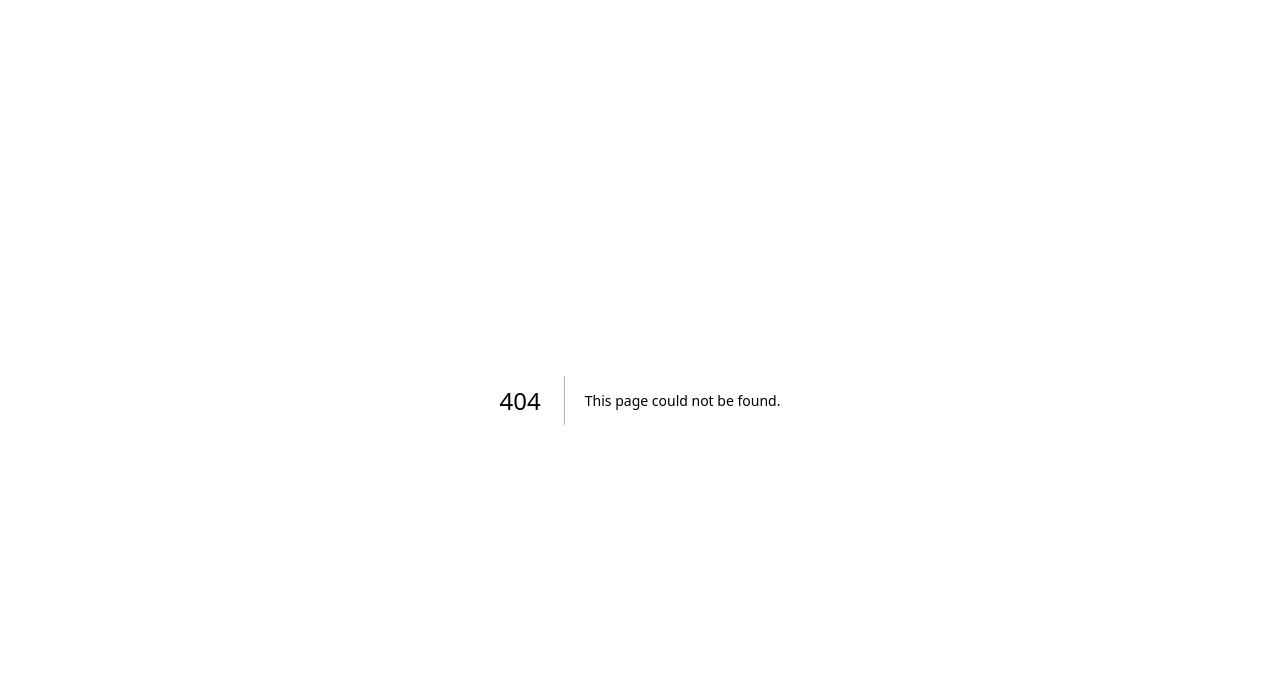
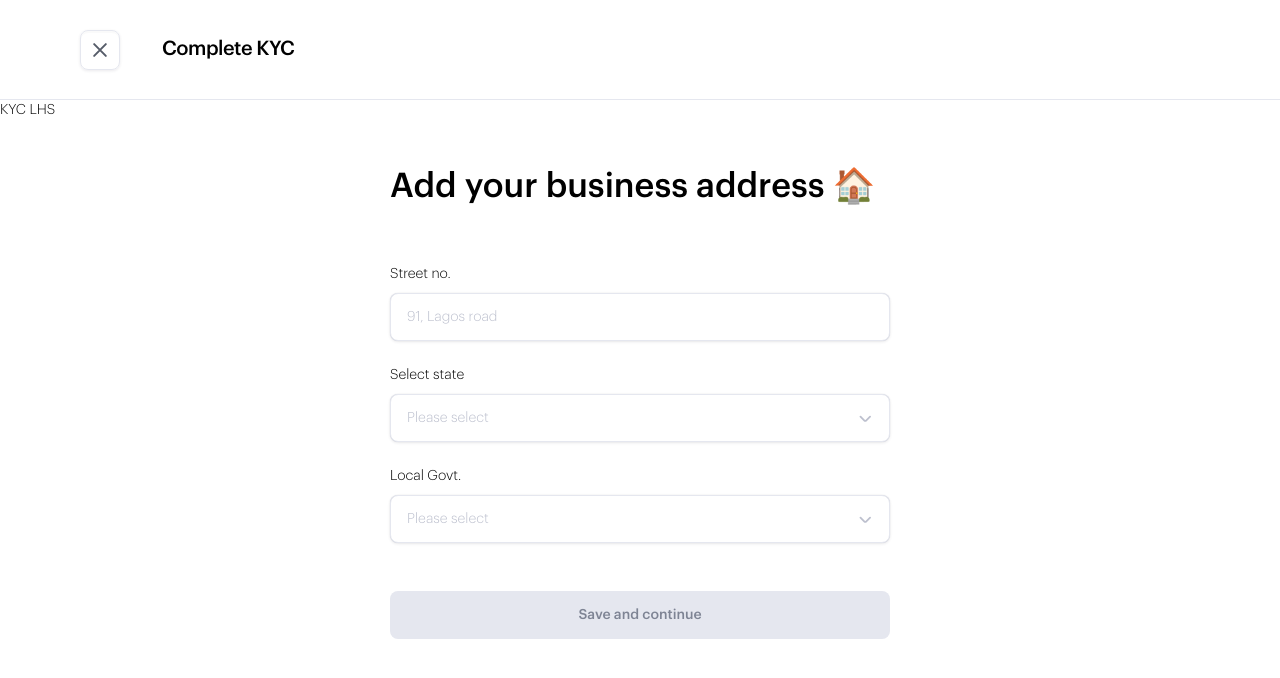
Before and after one commit to passpoint-web/passpoint-go-webapp, a Next.js app: page /kyc/business-address in a window 1280 px wide. Before the commit this address had no page. Shown: the top 678 px of the page. Built offline with nearby package versions, Linux system fonts and the light colour scheme.

Commit message:
added custom select styles

```diff
--- a/components/Custom/Select/Select.js
+++ b/components/Custom/Select/Select.js
@@ -2,7 +2,7 @@ import styles from './custom-select.module.css'
 import { useEffect, useState } from 'react'
 import OverlayScreen from '../../OverlayScreen'
 
-const CustomSelect = ({emitSelect, selectedOption, selectOptions}) => {
+const CustomSelect = ({disabled, emitSelect, selectedOption, selectOptions}) => {
 
   const [showSelect, setShowSelect] = useState(false)
 
@@ -28,15 +28,14 @@ const CustomSelect = ({emitSelect, selectedOption, selectOptions}) => {
     <>
     <div className={styles.custom_select }>
     {showSelect ? <OverlayScreen emitClick={hideSelect} /> : <></>}
-      <button className={`${showSelect ? styles.active : ''}`} onClick={handleClick}>
-        {selectedOption ?
-          <div className={styles.content}>
-            <p>{selectedOption}</p>
-          </div> :
-          <div className={styles.content_name}>
+      <button disabled={disabled} className={`${showSelect ? styles.active : ''}`} onClick={handleClick}>
+        <div className={styles.content}>
+          {
+            selectedOption ?
+            <p className={styles.option}>{selectedOption}</p>:
             <p>Please select</p>
-          </div>
-        }
+          }
+        </div>
         <svg xmlns="http://www.w3.org/2000/svg" width="15" height="15" viewBox="0 0 20 20" fill="none">
           <path d="M16.6 7.45837L11.1667 12.8917C10.525 13.5334 9.47499 13.5334 8.83333 12.8917L3.39999 7.45837" stroke="#BDC0CE" strokeWidth="2.5" strokeMiterlimit="10" strokeLinecap="round" strokeLinejoin="round"/>
         </svg>
@@ -45,7 +44,7 @@ const CustomSelect = ({emitSelect, selectedOption, selectOptions}) => {
       <div className={`${styles.select} dropdown`}>
         {selectOptions.map((option, index)=>(
           <div key={index} className={styles.content} onClick={(e) => handleSelect(e, option)}>
-            <p>{option}</p>
+            <p className={styles.option}>{option}</p>
           </div>
         ))}
     </div>
--- a/components/Custom/Select/custom-select.module.css
+++ b/components/Custom/Select/custom-select.module.css
@@ -25,7 +25,7 @@
   height: var(--input-height);
 }
 
-.custom_select button:hover {
+.custom_select button:not(:disabled):hover {
   border-color: var(--sky-blue);
 }
 
@@ -44,8 +44,12 @@
   gap: 10px;
 }
 
-.custom_select button .content p,
-.custom_select .select .content p {
+.custom_select button .content p {
+  color: var(--grey-4);
+}
+
+.custom_select button .content p.option,
+.custom_select .select .content p.option {
   color: var(--grey-1);
 }
 
--- /dev/null
+++ b/pages/kyc/business-address.js
@@ -0,0 +1,71 @@
+import KYCLayout from "@/app/kyc-layout"
+import styles from '@/assets/styles/auth-screens.module.css'
+import PrimaryBtn from "@/components/Btn/Primary"
+import Link from "next/link"
+import { useEffect, useState } from "react"
+import { useRouter } from "next/router"
+import CustomSelect from "@/components/Custom/Select/Select"
+
+const BusinessAddress = () => {
+
+  const router = useRouter()
+  const [state, setState] = useState(undefined)
+  const [lga, setLga] = useState(undefined)
+  const [allFieldsValid, setAllFieldsValid] = useState(false)
+  const states = [
+    'Travel agent',
+    'Travel agency',
+    'Tour management',
+    'Company'
+  ]
+  const lgas = [
+    'Travel agent',
+    'Travel agency',
+    'Tour management',
+    'Company'
+  ]
+
+  const handleState = (e) => {
+    setState(e)
+  }
+  const handleLga = (e) => {
+    setLga(e)
+  }
+
+  const handleSubmit = (e) => {
+    e.preventDefault()
+  }
+
+  return (
+    <KYCLayout pageTitle={'Business Address'}>
+       <div className={styles.auth}>
+       <div className={styles.inner}>
+       <div className={styles.center}>
+       <h1>Add your business address 🏠</h1>
+        <form className={styles.form} onSubmit={handleSubmit}>
+          <div className={styles.inner}>
+          <div className={styles.form_group}>
+            <label htmlFor="street-no">Street no.</label>
+            <input placeholder="91, Lagos road" id="street-no" />
+          </div>
+          <div className={styles.form_group}>
+            <label>Select state</label>
+            <CustomSelect selectOptions={states} selectedOption={state} emitSelect={handleState} />
+          </div>
+          <div className={styles.form_group}>
+            <label>Local Govt.</label>
+            <CustomSelect disabled={!state} selectOptions={lgas} selectedOption={lga} emitSelect={handleLga} />
+          </div>
+          </div>
+          <div className={styles.action_ctn}>
+            <PrimaryBtn disabled={!allFieldsValid} text={`Save and continue`} />
+          </div>
+        </form>
+       </div>
+       </div>
+      </div>
+    </KYCLayout>
+  )
+}
+
+export default BusinessAddress
```
